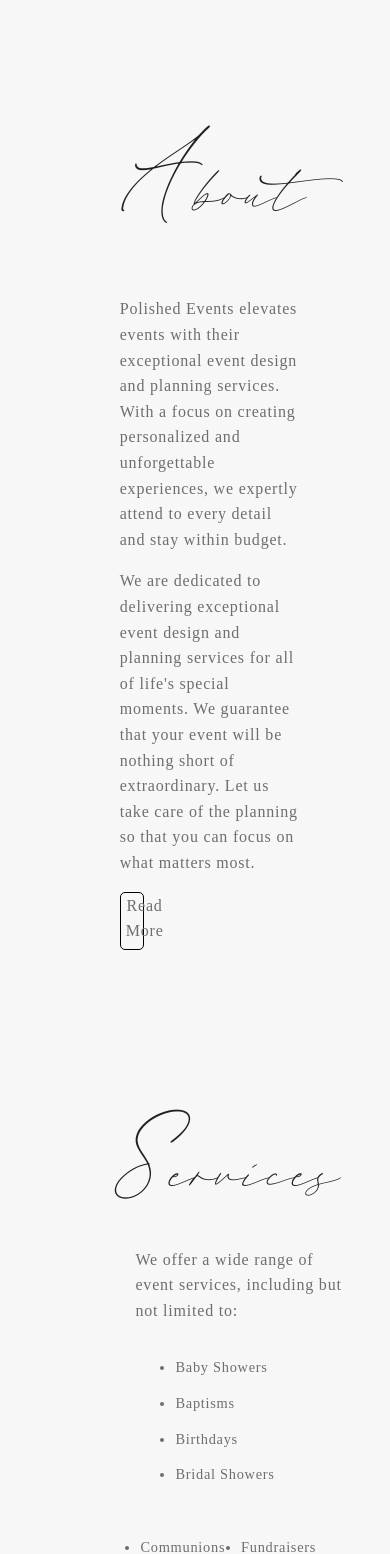
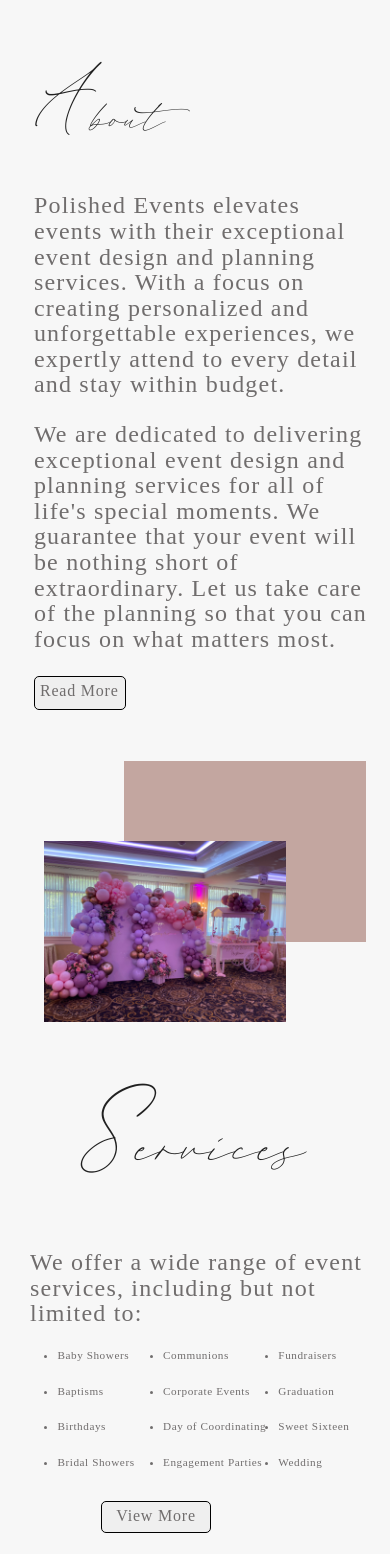
Before and after one commit to OhDangBro/PolishedEvents, a React (Create React App) app: page / in a window 390 px wide. Shown: the part 139-1693 px from the top of the page. Built offline with nearby package versions, Linux system fonts and the light colour scheme.

Commit message:
mobile styling for landing page

```diff
--- a/src/components/about/index.js
+++ b/src/components/about/index.js
@@ -2,11 +2,11 @@
 import PolishedAbout from "../../assets/images/PolishedAbout.jpeg"
 const About = ({handleClick}) => {
   return (
-<div style={{ display: "flex", alignItems: "center" }}>
-  <div style={{ flex: 1, paddingRight: "50px", height: "100%" }}>
-    <div style={{ display: "flex", justifyContent: "flex-start", alignItems: "center" }}>
-      <h2 style={{ fontSize: "8rem", fontStyle: "italic", fontFamily: "cursiveFont", fontWeight: "lighter", margin: "0", lineHeight: "2.6rem", paddingBottom: "40px", marginRight: "5px" }}>A</h2>
-      <h2 style={{ fontSize: "6rem", fontFamily: "cursiveFont", fontStyle: "italic", fontWeight: "lighter", lineHeight: "2.6rem" }}>bout</h2>
+<div id="About"  style={{ display: "flex", alignItems: "center" }}>
+  <div  style={{ flex: 1, paddingRight: "50px", height: "100%" }}>
+    <div className="headerRow" style={{ display: "flex", justifyContent: "flex-start", alignItems: "center" }}>
+      <h2 className="cursiveH2 headerBigLetter" style={{ fontSize: "8rem", fontStyle: "italic", fontFamily: "cursiveFont", fontWeight: "lighter", margin: "0", lineHeight: "2.6rem", paddingBottom: "40px", marginRight: "5px" }}>A</h2>
+      <h2 className="cursiveH2" style={{ fontSize: "6rem", fontFamily: "cursiveFont", fontStyle: "italic", fontWeight: "lighter", lineHeight: "2.6rem" }}>bout</h2>
     </div>
     <p style={{ fontSize: "1rem", fontFamily: "regularFont", marginTop: "0", width: "100%", lineHeight: "1.6rem", letterSpacing: ".05em", color: "#706d6d" }}>
       Polished Events elevates events with their exceptional event design and planning services. With a focus on creating personalized and unforgettable experiences, we expertly attend to every detail and stay within budget.
@@ -14,7 +14,7 @@
     <p style={{ fontSize: "1rem", fontFamily: "regularFont", width: "100%", lineHeight: "1.6rem", letterSpacing: ".05em", color: "#706d6d" }}>
       We are dedicated to delivering exceptional event design and planning services for all of life's special moments. We guarantee that your event will be nothing short of extraordinary. Let us take care of the planning so that you can focus on what matters most.
     </p>
-    <p style={{
+    <button style={{
   fontSize: "1rem",
   textAlign: "center",
   fontFamily: "regularFont",
@@ -31,7 +31,7 @@
   width: "13.5%"
 }} >
   Read More
-</p>
+</button>
   </div>
   <div style={{ flex: 1, padding: "10px", height: "100%" }}>
     <img src={PolishedAbout} alt="Event Planning, Big Event" style={{ width: "100%", boxShadow: "80px -80px 0px 0 #C3A6A0" }} />
--- a/src/components/columns/index.js
+++ b/src/components/columns/index.js
@@ -10,16 +10,16 @@
     return (
       <React.Fragment>
       <CssBaseline />
-      <Container maxWidth='xxl' >
+      <Container className="containerMUI" maxWidth='xxl' >
        <br></br>
 
         <div style={{ display: "flex", flexDirection: "column", alignItems: "center" }}>
           <br></br>
-          <div style={{ width: "70%", padding: "50px" }}><About/></div>
+          <div className="columnSection" style={{ width: "70%", padding: "50px" }}><About/></div>
 
-          <div style={{ width: "70%", padding: "50px" }}><Services/></div>
+          <div className="columnSection" style={{ width: "70%", padding: "50px" }}><Services/></div>
           <br></br>
-          <div style={{ width: "70%", padding: "50px" }}><Contact/></div>
+          <div className="columnSection" style={{ width: "70%", padding: "50px" }}><Contact/></div>
         </div>
 
       </Container>
--- a/src/components/contact/index.js
+++ b/src/components/contact/index.js
@@ -6,25 +6,25 @@
 
 const Contact = () => {
   return (
- <div style={{ display: "flex" }}>
+ <div id="Contact" style={{ display: "flex" }}>
   <div style={{ flex: 1, padding: "10px" }}>
-    <div style={{ display: "flex", justifyContent: "flex-start", alignItems: "center", paddingTop: "25%" }}>
+    <div className="headerRow" style={{ display: "flex", justifyContent: "flex-start", alignItems: "center", paddingTop: "25%" }}>
       <h2 style={{ fontSize: "8rem", fontStyle: "italic", fontFamily: "cursiveFont", fontWeight: "lighter", margin: "0", lineHeight: "2.6rem", paddingBottom: "40px", marginRight: "5px" }}>C</h2>
       <h2 style={{ fontSize: "6rem", fontFamily: "cursiveFont", fontStyle: "italic", fontWeight: "lighter", lineHeight: "2.6rem" }}>ontact Us</h2>
     </div>
 
-    <p style={{ fontSize: "1rem", fontFamily: "regularFont", marginTop: "0", width: "70%", lineHeight: "1.6rem", fontSize: "16px", paddingBottom: "10px", letterSpacing: ".05em", color: "#706d6d" }}>
+    <p className="contactWidth" style={{ fontSize: "1rem", fontFamily: "regularFont", marginTop: "0", width: "70%", lineHeight: "1.6rem", fontSize: "16px", paddingBottom: "10px", letterSpacing: ".05em", color: "#706d6d" }}>
     If you're located in New Jersey, New York, or Pennsylvania,  let's connect and bring your vision to life. Our team is eager to partner with you and create a once-in-a-lifetime celebration that will leave a lasting impression.
     </p>
-    <p style={{ fontSize: "1rem", fontFamily: "regularFont", marginTop: "0", width: "70%", lineHeight: "1.6rem", fontSize: "16px", paddingBottom: "0px", letterSpacing: ".05em", color: "#706d6d" }}>
+    <p className="contactNumber" style={{ fontSize: "1rem", fontFamily: "regularFont", marginTop: "0", width: "70%", lineHeight: "1.6rem", fontSize: "16px", paddingBottom: "0px", letterSpacing: ".05em", color: "#706d6d" }}>
     <Icon style={{ fontSize: "small", color: "black" }}>
       <LocalPhoneIcon />
     </Icon> 732-555-5555    </p>
-<p style={{ fontSize: "1rem", fontFamily: "regularFont", marginTop: "0", width: "70%", lineHeight: "1.6rem", fontSize: "16px", paddingBottom: "0px", letterSpacing: ".05em", color: "#706d6d" }}>
+<p className="contactEmail" style={{ fontSize: "1rem", fontFamily: "regularFont", marginTop: "0", width: "70%", lineHeight: "1.6rem", fontSize: "16px", paddingBottom: "0px", letterSpacing: ".05em", color: "#706d6d" }}>
 <Icon style={{ fontSize: "small" }}>
       <EmailIcon  />
     </Icon> polishedeventsco1@gmail.com   </p>
-    <p style={{
+    <button style={{
   fontSize: "1rem",
   textAlign: "center",
   fontFamily: "regularFont",
@@ -41,7 +41,7 @@
   width: "13.5%"
 }} >
   Contact Us
-</p>
+</button>
   </div>
   <div className="my-cool-item" style={{ flex: 1, padding: "10px" }}>
     <img src={PolishedContact} alt="Your Image" style={{ width: "80%", boxShadow: "80px -80px 0px 0 #C3A6A0" }} />
--- a/src/components/service/index.js
+++ b/src/components/service/index.js
@@ -3,19 +3,19 @@
 
 const Services = () => {
   return (
-    <div style={{ display: "flex", alignItems: "center", justifyContent: "center" }}>
+    <div id="Service" style={{ display: "flex", alignItems: "center", justifyContent: "center" }}>
       <div className="my-cool-item" style={{ flex: 1, padding: "10px" }}>
         <img src={PolishedThree} alt="Your Image" style={{ width: "75%", boxShadow: "-80px -80px 0px 0 #C3A6A0" }} />
       </div>
       <div style={{ flex: 1, padding: "10px", marginLeft: "80px", paddingBottom: "6%" }}>
         <div style={{ width: "100%", display: "flex", flexDirection: "column", alignItems: "center" }}>
-          <div style={{ display: "flex", justifyContent: "flex-start", alignItems: "center", paddingRight: "20%" }}>
+          <div className="headerRow" style={{ display: "flex", justifyContent: "flex-start", alignItems: "center", paddingRight: "20%" }}>
             <h2 style={{ fontSize: "8rem", fontStyle: "italic", fontFamily: "cursiveFont", fontWeight: "lighter", margin: "0", lineHeight: "2.6rem", paddingBottom: "40px", marginRight: "5px" }}>S</h2>
             <h2 style={{ fontSize: "6rem", fontFamily: "cursiveFont", fontStyle: "italic", fontWeight: "lighter", lineHeight: "2.6rem" }}>ervices</h2>
           </div>
           <p style={{ fontSize: "1.5rem", fontFamily: "regularFont", marginTop: "-30px", width: "100%", lineHeight: "1.6rem", fontSize: "16px", letterSpacing: ".05em", color: "#706d6d" }}>
             We offer a wide range of event services, including but not limited to: </p>
-            <div style={{ display: "flex", flexWrap: "wrap", justifyContent: "space-between", width: "100%", paddingRight: "11%"  }}>
+            <div className="serviceListItems" style={{ display: "flex", flexWrap: "wrap", justifyContent: "space-between", width: "100%", paddingRight: "11%"  }}>
             <ul style={{ flex: 1, padding: "px",  }}>
             <li style={{ fontSize: ".9rem", fontFamily: "regularFont", marginTop: "0", width: "120%", lineHeight: "1.6rem", paddingBottom: "10px", letterSpacing: ".05em", color: "#706d6d" }}>Baby Showers</li>
               <li style={{ fontSize: ".9rem", fontFamily: "regularFont", marginTop: "0", width: "120%", lineHeight: "1.6rem", paddingBottom: "10px", letterSpacing: ".05em", color: "#706d6d" }}>Baptisms</li>
@@ -37,7 +37,7 @@
             </ul>
           </div>
         </div>
-        <p style={{
+        <button style={{
   fontSize: "1rem",
   textAlign: "center",
   fontFamily: "regularFont",
@@ -56,7 +56,7 @@
   marginLeft: "32%"
 }} >
   View More
-</p>
+</button>
       </div>
     </div>
   );
--- a/src/index.css
+++ b/src/index.css
@@ -87,3 +87,161 @@
 
 
 /* -----------------------------------------------------------------------------NAVBAR */
+
+
+
+/* about ------- */
+
+@media (max-width: 768px) {
+  div {
+    flex-direction: column;
+  }
+  h2 {
+    font-size: 4rem;
+  }
+  p {
+    font-size: 1.5rem !important;
+    width: 125% !important;
+    align-items: left !important;
+  }
+  img {
+    width: 85%;
+    height: auto;
+    margin-top: 40%;
+    box-shadow: rgb(195 166 160) 60px -50px 0px 0px;
+}
+ul {
+  flex: 1;
+  padding: 0 !important;
+  text-align: left;
+}
+
+li {
+  font-size: .9rem;
+  font-family: "regularFont";
+  margin-top: 0;
+  width: 100%;
+  line-height: 1.6rem;
+  letter-spacing: .05em;
+  color: "#706d6d";
+}
+
+
+
+.headerRow {
+    flex-direction: row;
+  }
+
+  .cursiveH2 {
+    font-size: 4rem !important;
+  }
+
+  .headerBigLetter {
+    font-size: 6rem !important;
+  }
+
+  .columnSection {
+    width: 90% !important;
+    padding: 0 !important;
+    align-items: center;
+  }
+
+  button {
+    display: flex;
+    justify-content: center;
+    align-items: center !important;
+    width: 34% !important;
+  }
+
+
+
+
+
+
+
+  /* ///////service //////////// */
+  #Service {
+    flex-direction: column-reverse;
+    margin: 0 !important;
+    padding: 0 !important;
+    width: 85% !important
+  }
+
+  #About{
+    margin: 0 !important;
+    padding: 0 !important;
+    width: 100% !important
+  }
+
+  #About img {
+    width: 80% !important;
+  }
+
+  #Contact{
+    margin: 0 !important;
+    padding: 0 !important;
+    width: 100% !important
+  }
+
+  #Service p {
+    width: 165% !important;
+    margin: 0 !important;
+    padding: 0 !important;
+  }
+
+  #Service .serviceListItems {
+    flex-direction: row;
+    width: 180% !important;
+    padding-left: 20%;
+  }
+
+  #Service li {
+    font-size: .7rem !important;
+  }
+
+#Service img {
+  margin-left: 35%;
+}
+
+#Service button {
+    display: flex;
+margin: 0 !important;
+    width: 50% !important;
+
+}
+
+
+#Contact{
+  margin: 0 !important;
+  padding: 0 !important;
+  width: 100% !important;
+  padding-top: 0 !important
+}
+
+#Contact h2{
+  margin: 0 !important;
+  padding-bottom: 5%;
+}
+
+
+#Contact p {
+  width: 100% !important;
+  margin: 0 !important;
+  padding: 0 !important;
+  padding-top: 5% !important;
+  padding-bottom: 5%;
+}
+
+#Contact button {
+margin-top: 5%;
+}
+
+.contactNumber {
+  font-size: 1rem !important;
+}
+
+.contactEmail {
+  font-size: 1rem !important;
+}
+
+}
```
